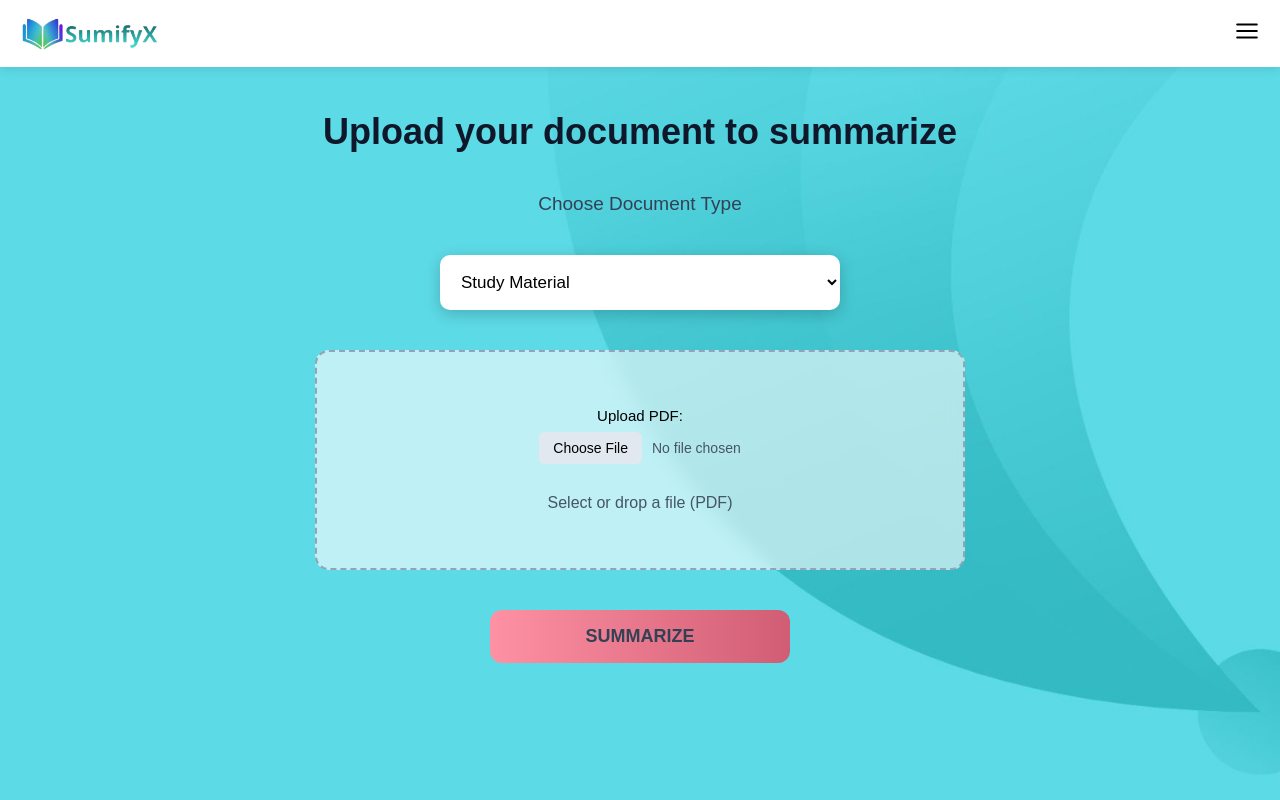
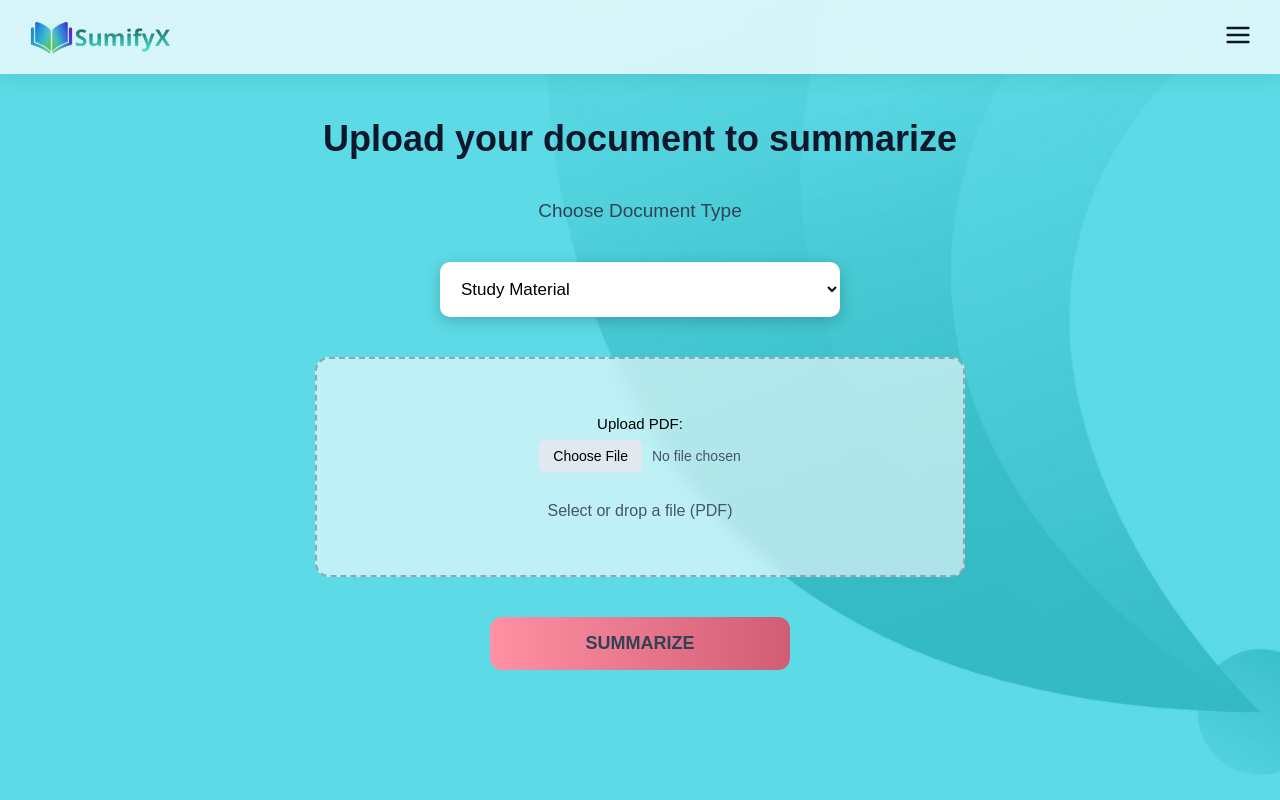
Before and after one commit to Dishari-Ghosh/Sumifyx, a React (Vite) app in the folder frontend/: page /home in a window 1280 px wide. Built offline with nearby package versions, Linux system fonts and the light colour scheme.

Commit message:
updated
Updated header styles and improved dropdown menu functionality.

```diff
--- a/frontend/src/components/Header.jsx
+++ b/frontend/src/components/Header.jsx
@@ -1,9 +1,18 @@
 import { useState } from "react";
 import { useNavigate } from "react-router-dom";
-import { FiMenu, FiUser, FiClock, FiLogOut, FiSun, FiMoon } from "react-icons/fi";
+
+import {
+  FiMenu,
+  FiUser,
+  FiClock,
+  FiLogOut,
+  FiSun,
+  FiMoon
+} from "react-icons/fi";
 
 function Header({ darkMode, setDarkMode }) {
   const [open, setOpen] = useState(false);
+
   const navigate = useNavigate();
 
   /* HEADER STYLE */
@@ -11,72 +20,100 @@ function Header({ darkMode, setDarkMode }) {
     display: "flex",
     justifyContent: "space-between",
     alignItems: "center",
-    padding: "15px 20px",
 
-    /* THEME BASED */
-    background: darkMode ? "#020617" : "#ffffff",
-    color: darkMode ? "#ffffff" : "#000000",
+    padding: "18px 28px",
 
-    boxShadow: "0 2px 10px rgba(0,0,0,0.1)"
+    background: darkMode
+      ? "rgba(2,6,23,0.8)"
+      : "rgba(255,255,255,0.75)",
+
+    backdropFilter: "blur(10px)",
+
+    color: darkMode ? "#ffffff" : "#0f172a",
+
+    boxShadow: "0 4px 20px rgba(0,0,0,0.08)",
+
+    position: "sticky",
+    top: 0,
+    zIndex: 1000
   };
 
   /* MENU STYLE */
   const menuStyle = {
     position: "absolute",
+
+    top: "42px",
     right: 0,
-    top: "35px",
 
-    background: darkMode ? "#1e293b" : "#ffffff",
-    color: darkMode ? "#ffffff" : "#000000",
+    width: "220px",
 
-    borderRadius: "10px",
-    boxShadow: "0 5px 20px rgba(0,0,0,0.15)",
-    width: "190px",
-    padding: "10px"
+    background: darkMode
+      ? "rgba(15,23,42,0.95)"
+      : "rgba(255,255,255,0.95)",
+
+    color: darkMode ? "#ffffff" : "#0f172a",
+
+    borderRadius: "16px",
+
+    padding: "12px",
+
+    backdropFilter: "blur(12px)",
+
+    boxShadow: "0 10px 30px rgba(0,0,0,0.18)",
+
+    border: darkMode
+      ? "1px solid rgba(255,255,255,0.08)"
+      : "1px solid rgba(0,0,0,0.05)"
   };
 
   return (
     <div style={headerStyle}>
-
-      {/* LEFT: LOGO */}
+      {/* LOGO */}
       <img
         src="/logo.png"
         alt="logo"
         style={{
-          width: "140px",
+          width: "145px",
           borderRadius: "12px",
           objectFit: "cover"
         }}
       />
 
-      {/* RIGHT: MENU */}
+      {/* RIGHT MENU */}
       <div style={{ position: "relative" }}>
         <FiMenu
-          size={26}
+          size={28}
+          onClick={() => setOpen(!open)}
           style={{
             cursor: "pointer",
-            color: darkMode ? "#ffffff" : "#000000"
+            color: darkMode ? "#ffffff" : "#0f172a"
           }}
-          onClick={() => setOpen(!open)}
         />
 
         {/* DROPDOWN */}
         {open && (
           <div style={menuStyle}>
-
             {/* PROFILE */}
-            <p style={menuItem} onClick={() => navigate("/profile")}>
+            <div
+              style={menuItem}
+              onClick={() => navigate("/profile")}
+            >
               <span style={iconText}>
-                <FiUser /> My Profile
+                <FiUser />
+                My Profile
               </span>
-            </p>
+            </div>
 
             {/* HISTORY */}
-            <p style={menuItem} onClick={() => navigate("/history")}>
+            <div
+              style={menuItem}
+              onClick={() => navigate("/history")}
+            >
               <span style={iconText}>
-                <FiClock /> History
+                <FiClock />
+                History
               </span>
-            </p>
+            </div>
 
             {/* APPEARANCE */}
             <div style={menuItem}>
@@ -85,32 +122,28 @@ function Header({ darkMode, setDarkMode }) {
                 Appearance
               </span>
 
-              {/* TOGGLE SWITCH */}
+              {/* SWITCH */}
               <label style={switchStyle}>
                 <input
                   type="checkbox"
                   checked={darkMode}
-                  onChange={() => {
-                    const newMode = !darkMode;
-                    setDarkMode(newMode);
-                    localStorage.setItem(
-                      "darkMode",
-                      JSON.stringify(newMode)
-                    );
-                  }}
+                  onChange={() => setDarkMode(!darkMode)}
                   style={{ display: "none" }}
                 />
+
                 <span
                   style={{
                     ...sliderStyle,
-                    backgroundColor: darkMode ? "#22c55e" : "#ccc"
+                    backgroundColor: darkMode
+                      ? "#6366f1"
+                      : "#cbd5e1"
                   }}
                 >
                   <span
                     style={{
                       ...circleStyle,
                       transform: darkMode
-                        ? "translateX(16px)"
+                        ? "translateX(18px)"
                         : "translateX(0px)"
                     }}
                   />
@@ -118,13 +151,32 @@ function Header({ darkMode, setDarkMode }) {
               </label>
             </div>
 
+            {/* DIVIDER */}
+            <div
+              style={{
+                height: "1px",
+                background: darkMode
+                  ? "rgba(255,255,255,0.08)"
+                  : "rgba(0,0,0,0.08)",
+                margin: "8px 0"
+              }}
+            />
+
             {/* LOGOUT */}
-            <p style={menuItem} onClick={() => navigate("/")}>
+            <div
+              style={menuItem}
+              onClick={() => {
+                localStorage.removeItem("token");
+                localStorage.removeItem("user");
+
+                navigate("/");
+              }}
+            >
               <span style={iconText}>
-                <FiLogOut /> Logout
+                <FiLogOut />
+                Logout
               </span>
-            </p>
-
+            </div>
           </div>
         )}
       </div>
@@ -132,48 +184,70 @@ function Header({ darkMode, setDarkMode }) {
   );
 }
 
-/* COMMON STYLES */
-
+/* COMMON MENU ITEM STYLE */
 const menuItem = {
   display: "flex",
   justifyContent: "space-between",
   alignItems: "center",
-  padding: "8px 10px",
-  cursor: "pointer"
+
+  padding: "12px 14px",
+
+  borderRadius: "10px",
+
+  cursor: "pointer",
+
+  transition: "0.2s ease",
+
+  fontSize: "15px",
+
+  marginBottom: "4px"
 };
 
+/* ICON + TEXT */
 const iconText = {
   display: "flex",
   alignItems: "center",
   gap: "10px"
 };
 
+/* SWITCH STYLE */
 const switchStyle = {
   position: "relative",
+
   display: "inline-block",
-  width: "36px",
-  height: "18px"
+
+  width: "42px",
+  height: "22px"
 };
 
 const sliderStyle = {
   position: "absolute",
+
   cursor: "pointer",
+
   top: 0,
   left: 0,
   right: 0,
   bottom: 0,
-  borderRadius: "20px",
+
+  borderRadius: "30px",
+
   transition: "0.3s",
+
   display: "flex",
   alignItems: "center",
+
   padding: "2px"
 };
 
 const circleStyle = {
-  height: "14px",
-  width: "14px",
-  backgroundColor: "#fff",
+  width: "18px",
+  height: "18px",
+
+  backgroundColor: "#ffffff",
+
   borderRadius: "50%",
+
   transition: "0.3s"
 };
 
```
